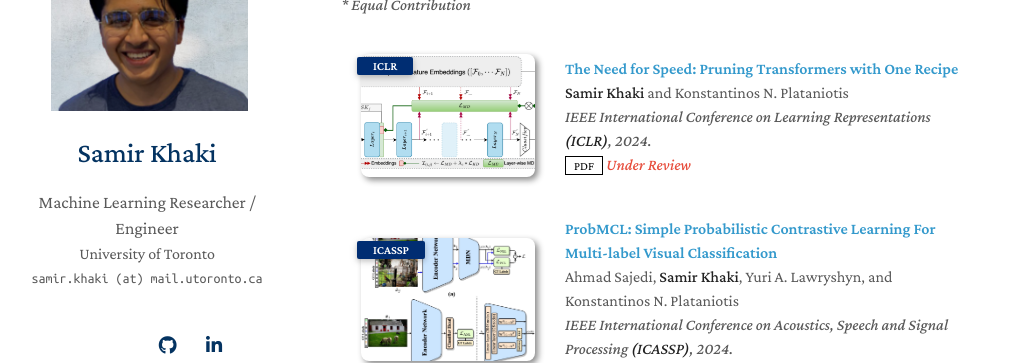
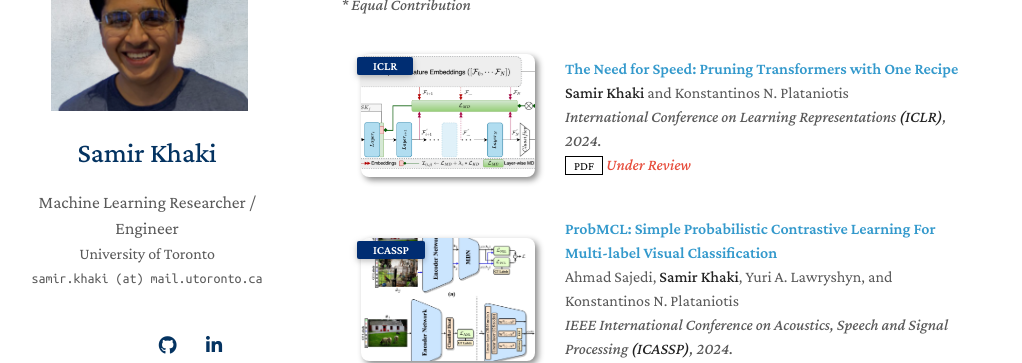
Before and after one commit to lizekai-richard/lizekai-richard.github.io, a Jekyll site: the page built from index.md, in a window 1280 px wide and 900 px high, scrolled down 439 px. Shown: the part 152-515 px from the top of the window, without its empty margins (129-1151 px from the left). Built offline with Jekyll 4.4.1, drawn with Linux system fonts in a browser that asks for light colours; nearby versions of some CDN libraries; a style sheet for code colours, icons or effects is not loaded; our own code applies the rules of GitHub Pages for plain Markdown files.

Commit message:
Update Homepage

```diff
--- a/_data/publications.yml
+++ b/_data/publications.yml
@@ -3,7 +3,7 @@ main:
   - title: "The Need for Speed: Pruning Transformers with One Recipe"
     authors:  <strong>Samir Khaki</strong> and Konstantinos N. Plataniotis
     conference_short: ICLR
-    conference: IEEE International Conference on Learning Representations <strong>(ICLR)</strong>, 2024.
+    conference: International Conference on Learning Representations <strong>(ICLR)</strong>, 2024.
     pdf: https://openreview.net/forum?id=MVmT6uQ3cQ
     image: ./assets/img/ICLR24-Transformer.png
     notes: Under Review
```
